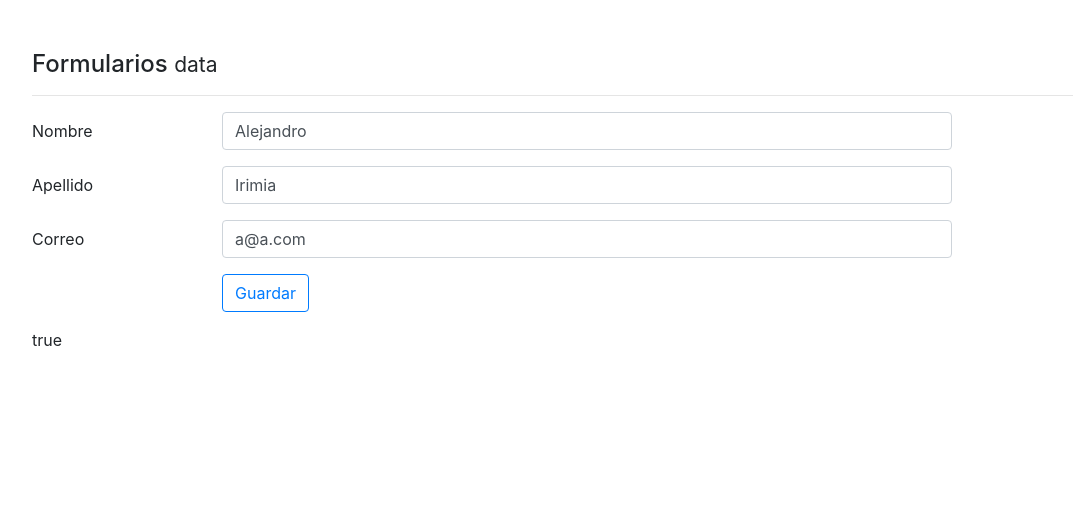
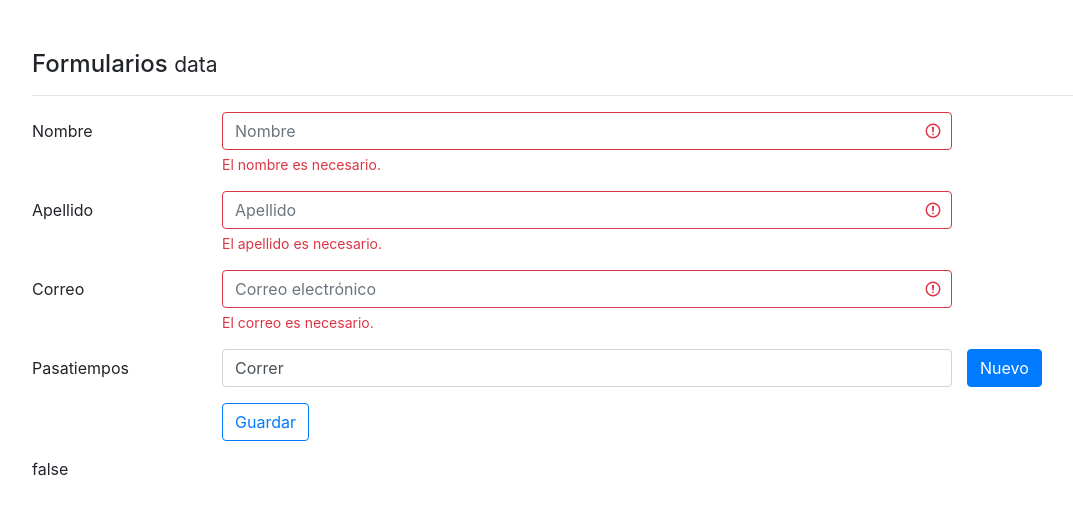
Before and after one commit to aririmia86/angular-2-fh, an Angular app in the folder 8. Formularios/: page / in a window 1280 px wide. Shown: the top 514 px of the page, without its empty margins (53-1126 px from the left). Built offline with nearby package versions, Linux system fonts and the light colour scheme.

Commit message:
Data: Arreglos de FormControl - FormArray

```diff
--- a/8. Formularios/src/app/components/data/data.component.html
+++ b/8. Formularios/src/app/components/data/data.component.html
@@ -63,7 +63,22 @@
     </div>
   </div>
 
-
+  <div class="form-group row">
+    <label class="col-2 col-form-label">Pasatiempos</label>
+    <div class="col-md-8" formArrayName="pasatiempos">
+      <input type="text"
+        class="form-control"
+        [formControlName]="i"
+        *ngFor="let pasatiempo of forma.controls['pasatiempos'].controls; index as i"
+        >
+    </div>
+    <button
+      type="button"
+      class="btn btn-primary"
+      (click)=agregarPasatiempo()>
+      Nuevo
+    </button>
+  </div>
 
   <div class="form-group row">
     <label class="col-2 col-form-label">&nbsp;</label>
--- a/8. Formularios/src/app/components/data/data.component.ts
+++ b/8. Formularios/src/app/components/data/data.component.ts
@@ -1,5 +1,5 @@
 import { Component } from '@angular/core';
-import { FormGroup, FormControl, Validators} from '@angular/forms';
+import { FormGroup, FormControl, Validators, FormArray} from '@angular/forms';
 
 @Component({
   selector: 'app-data',
@@ -15,7 +15,8 @@ export class DataComponent {
       nombre: 'Alejandro',
       apellido: 'Irimia'
     },
-    correo: 'a@a.com'
+    correo: 'a@a.com',
+    // pasatiempos: ['A', 'B', 'C']
   }
 
   constructor() {
@@ -30,9 +31,18 @@ export class DataComponent {
       'correo': new FormControl('', [
         Validators.required,
         Validators.pattern('[a-z0-9._%+-]+@[a-z0-9.-]+\.[a-z]{2,3}$')
+      ]),
+      'pasatiempos': new FormArray([
+        new FormControl('Correr', Validators.required)
       ])
     });
-    this.forma.setValue(this.usuario);
+    // this.forma.setValue(this.usuario);
+  }
+
+  agregarPasatiempo() {
+    (<FormArray>this.forma.controls['pasatiempos']).push(
+      new FormControl('Dormir', Validators.required)
+    );
   }
 
   guardarCambios() {
```
